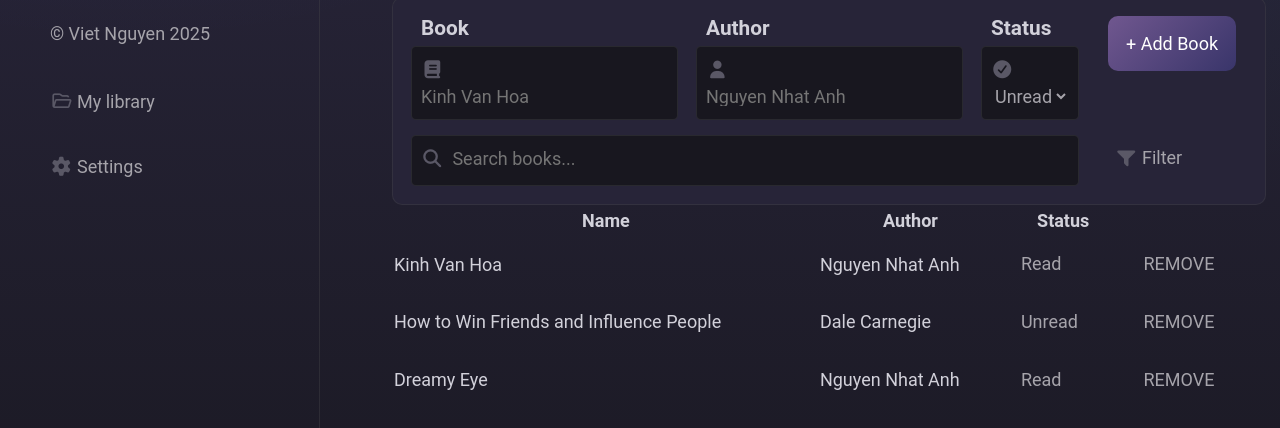
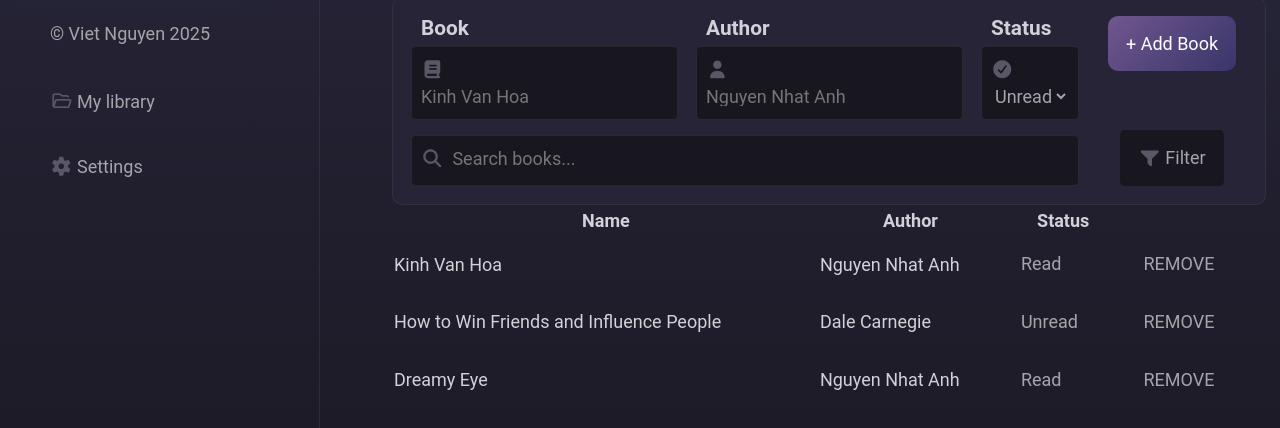
Before and after one commit to VietDucNg/learnWeb_06_library, a website with bundled scripts: page index.html in a window 1280 px wide. Shown: the part 116-544 px from the top of the page. Built offline with nearby package versions, Linux system fonts and the light colour scheme.

Commit message:
style: filter-btn

```diff
--- a/css/form-div.css
+++ b/css/form-div.css
@@ -81,3 +81,11 @@ small {
     grid-template-columns: 1fr 150px;
     gap: 1rem;
 }
+
+.filter-btn {
+    border-radius: 5px;
+    background-color: var(--background-color);
+    text-align: center;
+    width: max-content;
+    justify-self: center;
+}
--- a/index.html
+++ b/index.html
@@ -100,7 +100,9 @@
             <i class="fa-solid fa-magnifying-glass"></i>
             <input type="text" placeholder=" Search books..." />
           </div>
-          <button><i class="fa-solid fa-filter"></i> Filter</button>
+          <button class="filter-btn">
+            <i class="fa-solid fa-filter"></i> Filter
+          </button>
         </section>
       </section>
 
```
